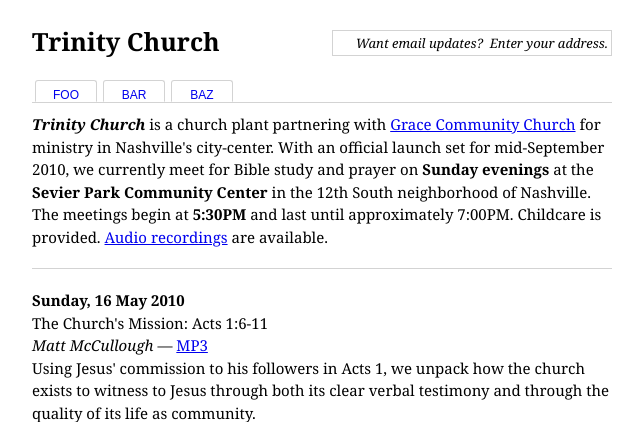
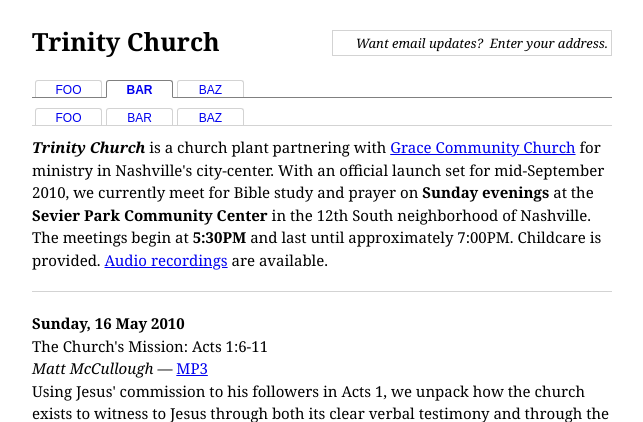
Before and after one commit to drewr/trinitypy, a Django app: template templates/audio.html in a window 1280 px wide. Shown: the top 422 px of the page, without its empty margins (138-781 px from the left). Run offline with Django 3.2, Linux system fonts and the light colour scheme; the template is opened without the code that fills it, so the values that code supplies are empty.

Commit message:
Add nav rollover.

```diff
--- a/static/css/screen.css
+++ b/static/css/screen.css
@@ -54,32 +54,104 @@ span.address {
   font-weight:normal;
   font-family:arial;
   font-size:0.8em;
-}
-
-#nav a:hover {
-  font-weight:bold;
-}
-
-#nav ul {
-  height:22px;
-  margin:0 0 10px 0;
-  padding:0;
-  border-bottom:1px solid lightgrey;
-
-}
-
-#nav li {
-  margin:0 3px 0 3px;
-  padding:5px 10px 5px 10px;
   display:block;
-  width:40px;
-  height:10px;
-  float:left;
-  border:1px solid lightgrey;
-  border-bottom:1px solid white;
+  width:65px;
+  height:16px;
+  padding:0 0 0 0;
+  vertical-align:center;
+  border-top:1px solid lightgrey;
+  border-left:1px solid lightgrey;
+  border-right:1px solid lightgrey;
   -moz-border-radius-topleft:3px;
   -moz-border-radius-topright:3px;
   -webkit-border-top-left-radius:3px;
   -webkit-border-top-right-radius:3px;
   text-align:center;
+
 }
+
+#nav ul {
+  height:17px;
+  margin:0 0 10px 0;
+  padding:0;
+  border-bottom:1px solid lightgrey;
+}
+
+#nav li {
+  margin:0 3px 0 3px;
+  /* padding:5px 10px 5px 10px; */
+  display:block;
+  width:65px;
+  height:16px;
+  float:left;
+}
+
+#nav a:hover, #nav a.active {
+  font-weight:bold;
+  border-bottom:1px solid white;
+  border-top:1px solid grey;
+  border-left:1px solid grey;
+  border-right:1px solid grey;
+}
+
+#nav ul:hover, #nav ul.active {
+  border-bottom:1px solid grey;
+}
+
+#nav li:hover {
+  border-bottom:1px solid white;
+}
+
+#nav2 a {
+  text-decoration:none;
+  text-transform:uppercase;
+  font-weight:normal;
+  font-family:arial;
+  font-size:0.8em;
+  display:block;
+  width:65px;
+  height:16px;
+  padding:0 0 0 0;
+  vertical-align:center;
+  border-top:1px solid lightgrey;
+  border-left:1px solid lightgrey;
+  border-right:1px solid lightgrey;
+  -moz-border-radius-topleft:3px;
+  -moz-border-radius-topright:3px;
+  -webkit-border-top-left-radius:3px;
+  -webkit-border-top-right-radius:3px;
+  text-align:center;
+
+}
+
+#nav2 ul {
+  height:17px;
+  margin:0 0 10px 0;
+  padding:0;
+  border-bottom:1px solid lightgrey;
+}
+
+#nav2 li {
+  margin:0 3px 0 3px;
+  /* padding:5px 10px 5px 10px; */
+  display:block;
+  width:65px;
+  height:16px;
+  float:left;
+}
+
+#nav2 a:hover, #nav2 a.active {
+  font-weight:bold;
+  border-bottom:1px solid white;
+  border-top:1px solid grey;
+  border-left:1px solid grey;
+  border-right:1px solid grey;
+}
+
+#nav2 ul:hover, #nav2 ul.active {
+  border-bottom:1px solid grey;
+}
+
+#nav2 li:hover {
+  border-bottom:1px solid white;
+}
--- a/templates/base.html
+++ b/templates/base.html
@@ -37,6 +37,15 @@
 <div class="grid_10">
 
 <div id="nav">
+<ul class="active">
+<li><a href="#">Foo</a></li>
+<li><a href="#" class="active">Bar</a></li>
+<li><a href="#">Baz</a></li>
+</ul>
+</div>
+<div class="clear"></div>
+
+<div id="nav2">
 <ul>
 <li><a href="#">Foo</a></li>
 <li><a href="#">Bar</a></li>
```
